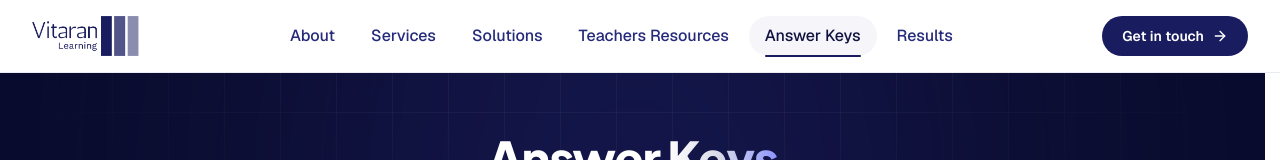
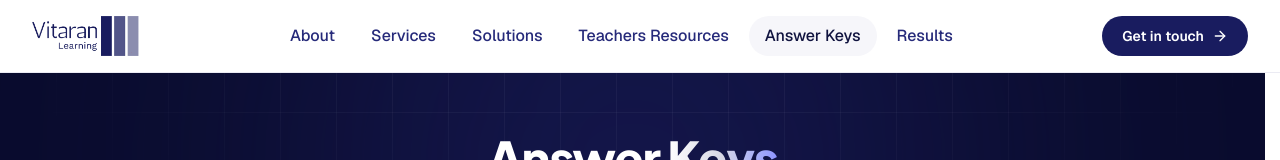
Before and after one commit to moh-ammad/vitaran_new, a Next.js app in the folder frontend/: page /answer-keys in a window 1280 px wide. Shown: the top 160 px of the page. Built offline with nearby package versions, Linux system fonts and the light colour scheme.

Commit message:
Fixed nav blue underline issue

```diff
--- a/frontend/src/components/layout/site-header.tsx
+++ b/frontend/src/components/layout/site-header.tsx
@@ -109,20 +109,13 @@ export function SiteHeader() {
                     onClick={(e) => onNavClick(e, link.href)}
                     aria-current={linkActive ? "location" : undefined}
                     className={cn(
-                      "relative inline-flex h-10 cursor-pointer items-center rounded-full px-4 text-base font-medium transition-all duration-200 select-none active:scale-95",
+                      "inline-flex h-10 cursor-pointer items-center rounded-full px-4 text-base font-medium transition-all duration-200 select-none active:scale-95",
                       linkActive
                         ? "bg-brand-50 text-brand-900"
                         : "text-brand-700 hover:bg-brand-50 hover:text-brand-900",
                     )}
                   >
                     {link.label}
-                    <span
-                      aria-hidden
-                      className={cn(
-                        "absolute inset-x-4 -bottom-px h-0.5 origin-center rounded-full bg-brand-800 transition-transform duration-300",
-                        linkActive ? "scale-x-100" : "scale-x-0",
-                      )}
-                    />
                   </Link>
                 </li>
               );
```
